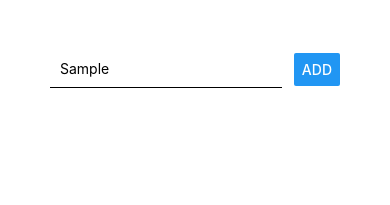
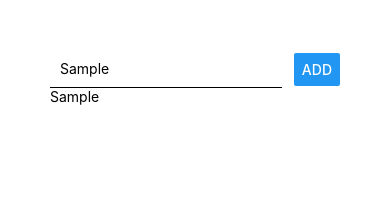
Before and after one commit to MbuguaCaleb/react_native_complete_app, a React Native app: screen / in a window 390 px wide. Both pictures are taken after typing "Sample" into the empty fields and a click on the button "ADD". Shown: the top 205 px of the page. Built offline with nearby package versions, Linux system fonts and the light colour scheme.

Commit message:
outputting-lit-of-items

```diff
--- a/App.js
+++ b/App.js
@@ -1,31 +1,68 @@
+import React, { useState } from 'react'
 import { StyleSheet, Text, View, TextInput, Button } from 'react-native'
 
 export default function App() {
+  const [enteredGoal, setEnteredGoal] = useState('')
+  const [courseGoals, setCourseGoals] = useState([])
+
+  //React Narive events are much more powerful
+  //eg on change Text i dont have to pass param manually
+  //They are also different from the Web beecause they are of different Native Components/
+  //Covered So far
+  //(a)onChangeText
+  //(b)onPress
+  const goalInputHandler = (enteredText) => {
+    setEnteredGoal(enteredText)
+  }
+
+  //add new Goal
+  const addGoalHandler = () => {
+    //using the spread Operator to add new elements into the courseGoals array
+    // setCourseGoals([...courseGoals, enteredGoal])
+    //Better syntax guaranteed to get my CurrentStateSnapshot
+    setCourseGoals((currentGoals) => [...currentGoals, enteredGoal])
+  }
+
   return (
-    <View style={{ padding: 50 }}>
-      <View
-        style={{
-          flexDirection: 'row',
-          justifyContent: 'space-between',
-          alignItems: 'center',
-        }}
-      >
+    <View style={styles.screen}>
+      <View style={styles.inputContainer}>
         <TextInput
           placeholder='Course Goal'
-          style={{
-            width: '80%',
-            borderColor: 'black',
-            borderBottomWidth: 1,
-            padding: 10,
-          }}
+          style={styles.input}
+          onChangeText={goalInputHandler}
+          value={enteredGoal}
         />
-        <Button title='ADD' />
+        <Button title='ADD' onPress={addGoalHandler} />
       </View>
 
-      <View></View>
+      {/* output list of items/setGoals */}
+      <View>
+        {courseGoals.map((goal) => (
+          <Text key={goal}>{goal}</Text>
+        ))}
+      </View>
     </View>
   )
 }
 
 //i can clearly look at this Objecr
-const styles = StyleSheet.create({})
+//The stylesheet is an Object that comes from Javascript
+//Advantages:
+//(a)Performance optimization/
+//(b)It has got better error checking.React Native will detect erronious Values.
+const styles = StyleSheet.create({
+  screen: {
+    padding: 50,
+  },
+  inputContainer: {
+    flexDirection: 'row',
+    justifyContent: 'space-between',
+    alignItems: 'center',
+  },
+  input: {
+    width: '80%',
+    borderColor: 'black',
+    borderBottomWidth: 1,
+    padding: 10,
+  },
+})
```
Also changed, not shown: 1 other file (tests, documents, lock files or other folders).
